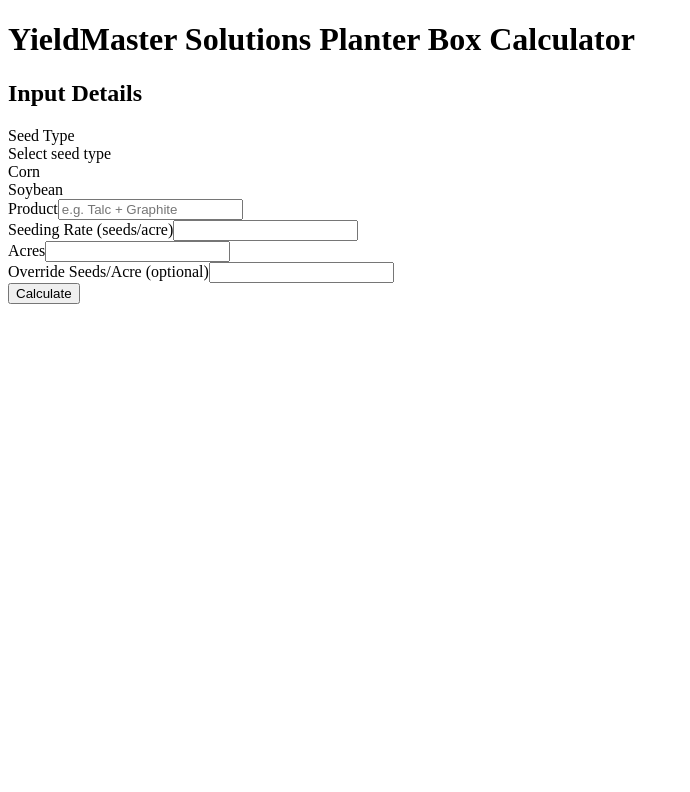
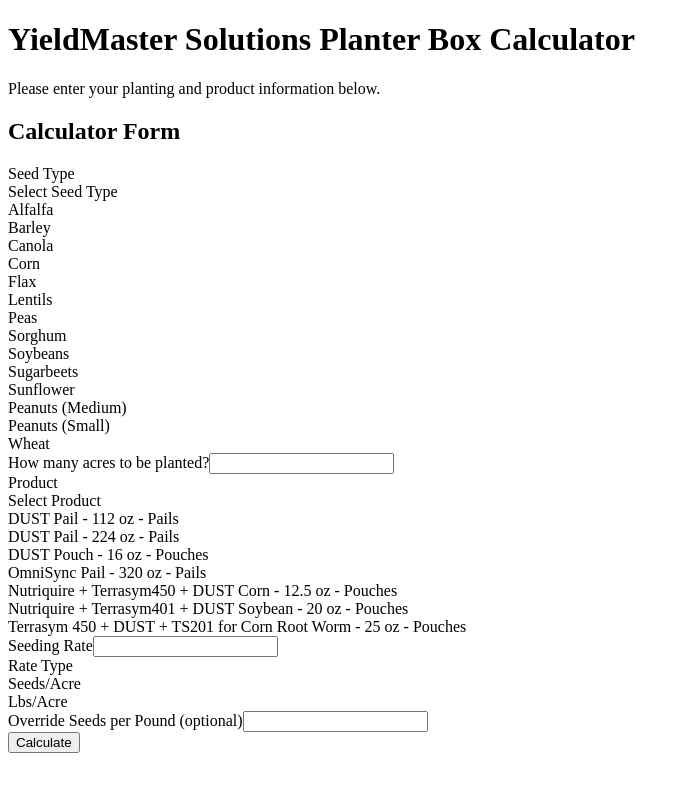
Before and after one commit to docjbailey1971/YMS_Planter_Box_Calculator, a Next.js app: page / in a window 1280 px wide. Shown: the top 792 px of the page, without its empty margins (0-690 px from the left). Built offline with nearby package versions, Linux system fonts and the light colour scheme.

Commit message:
Add seed and product data for calculator

```diff
--- a/components/YieldMasterCalculator.tsx
+++ b/components/YieldMasterCalculator.tsx
@@ -1,12 +1,41 @@
 'use client';
 import React, { useState, useRef } from 'react';
-import { Card, CardHeader, CardTitle, CardContent } from './ui/card';
-import { Button } from './ui/button';
-import { Select, SelectContent, SelectItem, SelectTrigger, SelectValue } from './ui/select';
-import { Input } from './ui/input';
-import { Label } from './ui/label';
+import { Card, CardHeader, CardTitle, CardContent } from '@/components/ui/card';
+import { Button } from '@/components/ui/button';
+import { Select, SelectContent, SelectItem, SelectTrigger, SelectValue } from '@/components/ui/select';
+import { Input } from '@/components/ui/input';
+import { Label } from '@/components/ui/label';
+import html2canvas from 'html2canvas';
+import jsPDF from 'jspdf';
 
-function formatNumber(n: number, decimals = 0) {
+const seedTypes = [
+  { "Seed Type": "Alfalfa", "Seeds/lb": "210000", "Seeds/Unit": "10500000", "Lbs/Unit": 50 },
+  { "Seed Type": "Barley", "Seeds/lb": "14500", "Seeds/Unit": "725000", "Lbs/Unit": 50 },
+  { "Seed Type": "Canola", "Seeds/lb": "130000", "Seeds/Unit": "6500000", "Lbs/Unit": 50 },
+  { "Seed Type": "Corn", "Seeds/lb": "1778", "Seeds/Unit": "80000", "Lbs/Unit": 45 },
+  { "Seed Type": "Flax", "Seeds/lb": "85000", "Seeds/Unit": "4250000", "Lbs/Unit": 50 },
+  { "Seed Type": "Lentils", "Seeds/lb": "16500", "Seeds/Unit": "825000", "Lbs/Unit": 50 },
+  { "Seed Type": "Peas", "Seeds/lb": "4000", "Seeds/Unit": "200000", "Lbs/Unit": 50 },
+  { "Seed Type": "Sorghum", "Seeds/lb": "15500", "Seeds/Unit": "775000", "Lbs/Unit": 50 },
+  { "Seed Type": "Soybeans", "Seeds/lb": "2800", "Seeds/Unit": "140000", "Lbs/Unit": 50 },
+  { "Seed Type": "Sugarbeets", "Seeds/lb": "2000", "Seeds/Unit": "100000", "Lbs/Unit": 50 },
+  { "Seed Type": "Sunflower", "Seeds/lb": "6500", "Seeds/Unit": "325000", "Lbs/Unit": 50 },
+  { "Seed Type": "Peanuts (Medium)", "Seeds/lb": "650", "Seeds/Unit": "32500", "Lbs/Unit": 50 },
+  { "Seed Type": "Peanuts (Small)", "Seeds/lb": "1100", "Seeds/Unit": "55000", "Lbs/Unit": 50 },
+  { "Seed Type": "Wheat", "Seeds/lb": "18000", "Seeds/Unit": "750000", "Lbs/Unit": 50 }
+];
+
+const products = [
+  { "Product Name": "DUST Pail", "Package Size": 112.0, "Package Units": "oz", "Product Packaging": "Pails", "Product Cost per Package": "$60.00", "Product Cost per oz": "$1.87", "Application Rate in Ounces": 0.5 },
+  { "Product Name": "DUST Pail", "Package Size": 224.0, "Package Units": "oz", "Product Packaging": "Pails", "Product Cost per Package": "$120.00", "Product Cost per oz": "$1.87", "Application Rate in Ounces": 0.5 },
+  { "Product Name": "DUST Pouch", "Package Size": 16.0, "Package Units": "oz", "Product Packaging": "Pouches", "Product Cost per Package": "$15.50", "Product Cost per oz": "$0.97", "Application Rate in Ounces": 0.5 },
+  { "Product Name": "OmniSync Pail", "Package Size": 320.0, "Package Units": "oz", "Product Packaging": "Pails", "Product Cost per Package": "$952.00", "Product Cost per oz": "$2.98", "Application Rate in Ounces": 2.0 },
+  { "Product Name": "Nutriquire + Terrasym450 + DUST Corn", "Package Size": 12.5, "Package Units": "oz", "Product Packaging": "Pouches", "Product Cost per Package": "$882.05", "Product Cost per oz": "$70.56", "Application Rate in Ounces": 0.5 },
+  { "Product Name": "Nutriquire + Terrasym401 + DUST Soybean", "Package Size": 20.0, "Package Units": "oz", "Product Packaging": "Pouches", "Product Cost per Package": "$598.00", "Product Cost per oz": "$29.90", "Application Rate in Ounces": 0.5 },
+  { "Product Name": "Terrasym 450 + DUST + TS201 for Corn Root Worm", "Package Size": 25.0, "Package Units": "oz", "Product Packaging": "Pouches", "Product Cost per Package": "$1,740.50", "Product Cost per oz": "$69.62", "Application Rate in Ounces": 0.5 }
+];
+
+function formatNumber(n, decimals = 0) {
   return Number(n).toLocaleString(undefined, {
     minimumFractionDigits: decimals,
     maximumFractionDigits: decimals
@@ -20,79 +49,160 @@
   const [seedingRate, setSeedingRate] = useState('');
   const [rateType, setRateType] = useState('seeds');
   const [overrideSeeds, setOverrideSeeds] = useState('');
-  const [result, setResult] = useState<number | null>(null);
+  const [result, setResult] = useState(null);
   const resultRef = useRef(null);
 
-  const calculate = () => {
-    const area = parseFloat(acres);
-    const rate = parseFloat(seedingRate);
-    const override = parseFloat(overrideSeeds);
-    if (!area || (!rate && !override)) return setResult(null);
-
-    const seedsPerAcre = override > 0 ? override : rate;
-    const totalSeeds = seedsPerAcre * area;
-
-    const poundsPerSeed = 0.00035; // adjust based on actual seed specs
-    const totalPounds = totalSeeds * poundsPerSeed;
-
-    setResult(totalPounds);
+  const downloadPDF = () => {
+    try {
+      if (resultRef.current) {
+        setTimeout(() => {
+          html2canvas(resultRef.current, { scale: 2 }).then(canvas => {
+        setTimeout(() => {
+          html2canvas(resultRef.current, { scale: 2 }).then(canvas => {
+            const imgData = canvas.toDataURL('image/png');
+            const pdf = new jsPDF('p', 'pt', 'a4');
+            const pageWidth = pdf.internal.pageSize.getWidth();
+            const imgWidth = pageWidth - 40;
+            const imgHeight = canvas.height * imgWidth / canvas.width;
+            pdf.addImage(imgData, 'PNG', 20, 20, imgWidth, imgHeight);
+            pdf.save('YieldMaster_Calculation.pdf');
+          });
+        }, 250);
+          const pdf = new jsPDF('p', 'pt', 'a4');
+          const pageWidth = pdf.internal.pageSize.getWidth();
+          const imgWidth = pageWidth - 40; // 20pt margin
+          const imgHeight = canvas.height * imgWidth / canvas.width;
+          pdf.addImage(imgData, 'PNG', 20, 20, imgWidth, imgHeight);
+          pdf.save('YieldMaster_Calculation.pdf');
+          });
+        }, 250);
+      }
+    } catch (error) {
+      console.error('PDF generation failed:', error);
+      alert('PDF generation failed. See console for details.');
+    }
   };
 
+  const calculate = () => {
+    const seed = seedTypes.find(s => s['Seed Type'] === seedType);
+    const prod = products.find(p => `${p['Product Name']} - ${p['Package Size']} ${p['Package Units']} - ${p['Product Packaging']}` === product);
+    if (!seed || !prod || !acres || !seedingRate) return;
+
+    const seedsPerLb = overrideSeeds ? parseFloat(overrideSeeds) : parseFloat(seed['Seeds/lb'].replace(/,/g, ''));
+    const acresNum = parseFloat(acres);
+    const seedRate = parseFloat(seedingRate);
+    const seedsPerUnit = parseFloat(seed['Seeds/Unit'].replace(/,/g, ''));
+    const lbsPerUnit = parseFloat(seed['Lbs/Unit']);
+
+    const appRate = parseFloat(prod['Application Rate in Ounces']);
+    const costPerOz = parseFloat(prod['Product Cost per oz'].replace(/[^\d.-]/g, ''));
+    const costPerPackage = parseFloat(prod['Product Cost per Package'].replace(/[^\d.-]/g, ''));
+    const packageSize = parseFloat(prod['Package Size']);
+
+    const totalSeeds = rateType === 'seeds' ? acresNum * seedRate : acresNum * seedRate * seedsPerLb;
+    const totalWeight = totalSeeds / seedsPerLb;
+    const totalUnits = totalWeight / lbsPerUnit;
+    const totalProductOz = totalUnits * appRate;
+    const totalPackages = Math.ceil(totalProductOz / packageSize);
+
+    const costPerUnit = costPerOz * appRate;
+    const costPerAcre = (costPerUnit * totalUnits) / acresNum;
+    const totalGrowerCost = totalPackages * costPerPackage;
+
+    setResult({
+      'Total Number of Seeds to be Treated': formatNumber(Math.round(totalSeeds)),
+      'Total Weight of Seeds to be Treated': formatNumber(totalWeight),
+      'Total Number of Units to be Treated': formatNumber(totalUnits),
+      'Number of Seeds per Unit': formatNumber(seedsPerUnit),
+      'Application Rate': `${formatNumber(appRate, 2)} oz per unit of seed`,
+      'Total Amount of Product Needed': `${formatNumber(totalProductOz, 2)} oz`,
+      'Total Number of Product Packages': `${formatNumber(totalPackages)} ${prod['Product Packaging'].toLowerCase()}`,
+      'Product Cost per Package': `$${formatNumber(costPerPackage, 2)}`,
+      'Total Cost to the Grower': `$${formatNumber(totalGrowerCost, 2)}`,
+      'Product Cost per Ounce': `$${formatNumber(costPerOz, 2)}`,
+      'Product Cost per Unit of Treated Seed': `$${formatNumber(costPerUnit, 2)}`,
+      'Product Cost per Acre': `$${formatNumber(costPerAcre, 2)}`,
+
+    });
+  };
+
+  // JSX remains the same
   return (
     <div className="max-w-5xl mx-auto p-6 space-y-6 bg-zinc-900 text-white min-h-screen">
       <h1 className="text-2xl font-bold text-center text-green-300">YieldMaster Solutions Planter Box Calculator</h1>
+      <p className="text-center text-sm text-muted">Please enter your planting and product information below.</p>
 
       <Card>
-        <CardHeader>
-          <CardTitle>Input Details</CardTitle>
-        </CardHeader>
-        <CardContent className="space-y-4">
-          <div className="grid grid-cols-1 md:grid-cols-2 gap-4">
+        <CardHeader><CardTitle>Calculator Form</CardTitle></CardHeader>
+        <CardContent className="grid grid-cols-2 gap-4">
           <div>
             <Label>Seed Type</Label>
             <Select onValueChange={setSeedType}>
-                <SelectTrigger>
-                  <SelectValue placeholder="Select seed type" />
-                </SelectTrigger>
+              <SelectTrigger><SelectValue placeholder="Select Seed Type" /></SelectTrigger>
               <SelectContent>
-                  <SelectItem value="corn">Corn</SelectItem>
-                  <SelectItem value="soybean">Soybean</SelectItem>
+                {seedTypes.map((s, i) => (
+                  <SelectItem key={i} value={s['Seed Type']}>{s['Seed Type']}</SelectItem>
+                ))}
               </SelectContent>
             </Select>
           </div>
-
           <div>
+            <Label>How many acres to be planted?</Label>
+            <Input value={acres} onChange={(e) => setAcres(e.target.value)} type="number" />
+          </div>
+          <div className="col-span-2">
             <Label>Product</Label>
-              <Input value={product} onChange={e => setProduct(e.target.value)} placeholder="e.g. Talc + Graphite" />
+            <Select onValueChange={setProduct}>
+              <SelectTrigger><SelectValue placeholder="Select Product" /></SelectTrigger>
+              <SelectContent>
+                {products.map((p, i) => (
+                  <SelectItem key={i} value={`${p['Product Name']} - ${p['Package Size']} ${p['Package Units']} - ${p['Product Packaging']}`}>
+                    {`${p['Product Name']} - ${p['Package Size']} ${p['Package Units']} - ${p['Product Packaging']}`}
+                  </SelectItem>
+                ))}
+              </SelectContent>
+            </Select>
           </div>
-
           <div>
-              <Label>Seeding Rate (seeds/acre)</Label>
-              <Input value={seedingRate} onChange={e => setSeedingRate(e.target.value)} />
+            <Label>Seeding Rate</Label>
+            <Input value={seedingRate} onChange={(e) => setSeedingRate(e.target.value)} type="number" />
           </div>
-
           <div>
-              <Label>Acres</Label>
-              <Input value={acres} onChange={e => setAcres(e.target.value)} />
+            <Label>Rate Type</Label>
+            <Select onValueChange={setRateType} defaultValue="seeds">
+              <SelectTrigger><SelectValue /></SelectTrigger>
+              <SelectContent>
+                <SelectItem value="seeds">Seeds/Acre</SelectItem>
+                <SelectItem value="lbs">Lbs/Acre</SelectItem>
+              </SelectContent>
+            </Select>
           </div>
-
-            <div>
-              <Label>Override Seeds/Acre (optional)</Label>
-              <Input value={overrideSeeds} onChange={e => setOverrideSeeds(e.target.value)} />
+          <div className="col-span-2">
+            <Label>Override Seeds per Pound (optional)</Label>
+            {seedType && (
+              <div className='text-sm text-muted-foreground mb-1'>Default Seeds/lb for {seedType}: {seedTypes.find(s => s['Seed Type'] === seedType)?.['Seeds/lb']}</div>
+            )}
+            <Input value={overrideSeeds} onChange={(e) => setOverrideSeeds(e.target.value)} type="number" />
           </div>
+          <div className="col-span-2 text-center">
+            <Button onClick={calculate}>Calculate</Button>
           </div>
-
-          <Button className="mt-4" onClick={calculate}>
-            Calculate
-          </Button>
-
-          {result !== null && (
-            <div ref={resultRef} className="pt-4 text-lg">
-              Estimated total product needed: <strong>{formatNumber(result, 2)} lbs</strong>
-            </div>
-          )}
         </CardContent>
       </Card>
+
+      {result && (
+        <Card ref={resultRef} className="mt-6 border-2 border-green-400 bg-zinc-800 text-white">
+            <CardHeader className="text-center">
+              <CardTitle className="text-lg font-semibold text-green-300">Calculation Results</CardTitle>
+            </CardHeader>
+            <CardContent className="space-y-2">
+              {Object.entries(result).map(([label, value], i) => (
+                <div key={i}><strong>{label}: </strong>{value}</div>
+              ))}
+            </CardContent>
+
+          </Card>
+      )}
     </div>
   );
 }
```
Lines whose indentation alone changed are shown as unchanged.
